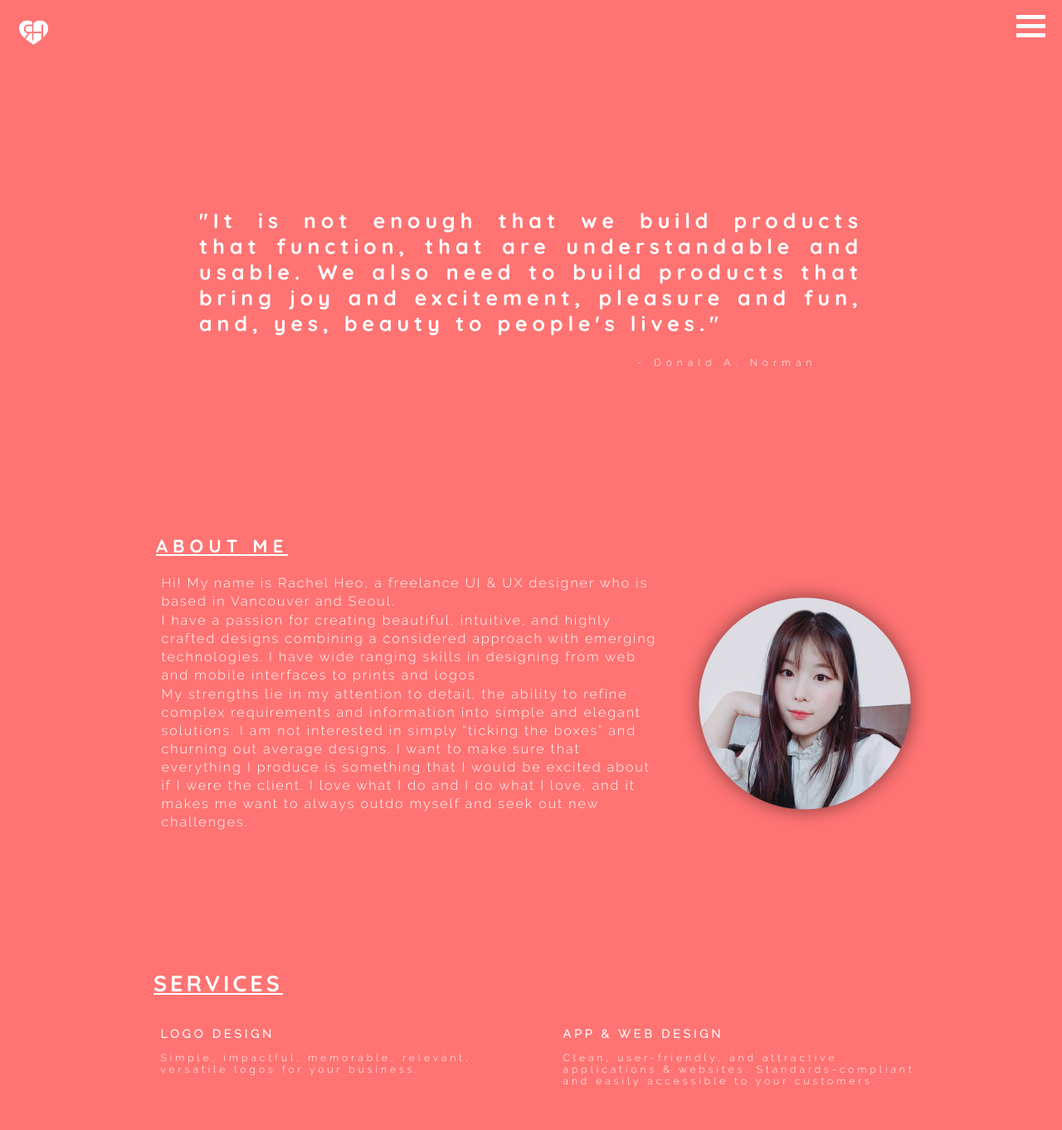
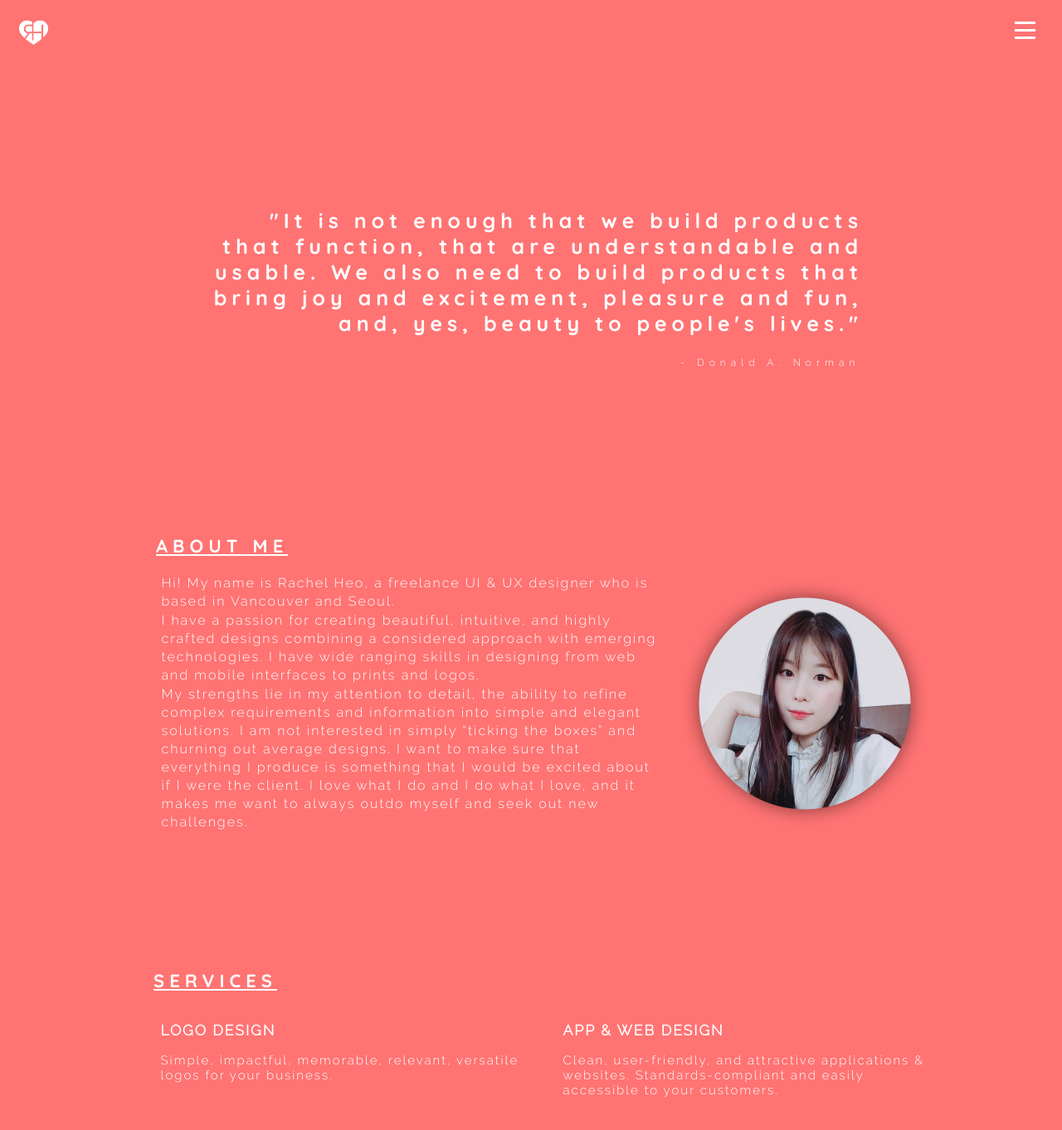
Before and after one commit to rachelheodesign/rachelheodesign.github.io, a Jekyll site: the page built from about.md, in a window 1280 px wide and 1400 px high. Shown: the top 1362 px of the window at 83% size. Built offline with Jekyll 4.4.1, drawn with Linux system fonts in a browser that asks for light colours; nearby versions of some CDN libraries.

Commit message:
Resolve more spacing issues and change font sizes of about page

```diff
--- a/_includes/header.html
+++ b/_includes/header.html
@@ -2,7 +2,7 @@
 
   <div class="wrapper">
 
-    <a class="small-logo" href="#"></a>
+    <a class="small-logo" href="/"></a>
 
     <div class="hamburger-menu">
       <span class="line"></span>
--- a/_layouts/works.html
+++ b/_layouts/works.html
@@ -76,4 +76,8 @@ layout: default
         </div>
     </div>
 
+    <div class="uparrow-container">
+      <div class="uparrow-button"></div>
+    </div>
+
   </div>
--- a/assets/main.scss
+++ b/assets/main.scss
@@ -81,14 +81,14 @@ body {
     letter-spacing: 6px;
 
     p {
-      text-align: justify;
+      text-align: right;
     }
 
     footer {
       font-family: $base-subheading-font-family;
       color: $text-color;
       font-size: 12px;
-      margin-left: 528px;
+      margin-left: 580px;
     }
 
   }
@@ -156,18 +156,23 @@ body {
   font-family: $base-subheading-font-family;
   color: $text-color;
   text-align: left;
-  letter-spacing: 4px;
+  letter-spacing: 2px;
 
   .services-heading {
     margin-left: 47px;
     font-family: $base-font-family;
     color: $text-color;
     text-decoration: underline;
-    font-size: 18px;
+
+    h2 {
+      font-size: 22px;
+      letter-spacing: 6px;
+    }
   }
 
   .left-pair {
     width: 450px;
+    font-size: 15px;
   }
 
   .right-pair {
@@ -179,8 +184,8 @@ body {
     display: flex;
     justify-content: center;
     margin-left: -96px;
-    margin-bottom: 100px;
-    font-size: 12px;
+    margin-bottom: 75px;
+    font-size: 15px;
   }
 
   .printdesign {
@@ -410,12 +415,13 @@ body {
         flex-direction: column;
         list-style: none;
         margin-top: 80px;
-        margin-right: 20px;
+        margin-right: 40px;
 
       li {
           font-family: $base-subheading-font-family;
           font-size: 16px;
           margin-top: 50px;
+          letter-spacing: 5px;
 
         a {
             text-decoration: none;
@@ -441,14 +447,15 @@ body {
       background-size: 35px;
       margin-top: 15px;
       margin-left: 15px;
-      z-index: 3;
     }
 
     .hamburger-menu {
 
       z-index: 3;
 
-      margin-top: 12px;
+      margin-top: 20px;
+      margin-right: 12px;
+
       &:hover {
         cursor: pointer;
       }
@@ -470,10 +477,10 @@ body {
 
           &:nth-child(3) {
 
-            -webkit-transform: translateY(-13px) rotate(-45deg);
-            -ms-transform: translateY(-13px) rotate(-45deg);
-            -o-transform: translateY(-13px) rotate(-45deg);
-            transform: translateY(-13px) rotate(-45deg);
+            -webkit-transform: translateY(-9px) rotate(-45deg);
+            -ms-transform: translateY(-9px) rotate(-45deg);
+            -o-transform: translateY(-9px) rotate(-45deg);
+            transform: translateY(-9px) rotate(-45deg);
 
           }
 
@@ -483,8 +490,8 @@ body {
 
       .line {
         background-color: $text-color;
-        height: 5px;
-        width: 35px;
+        height: 3px;
+        width: 25px;
         display: block;
         margin-top: 6px;
         margin-right: 20px;
```
